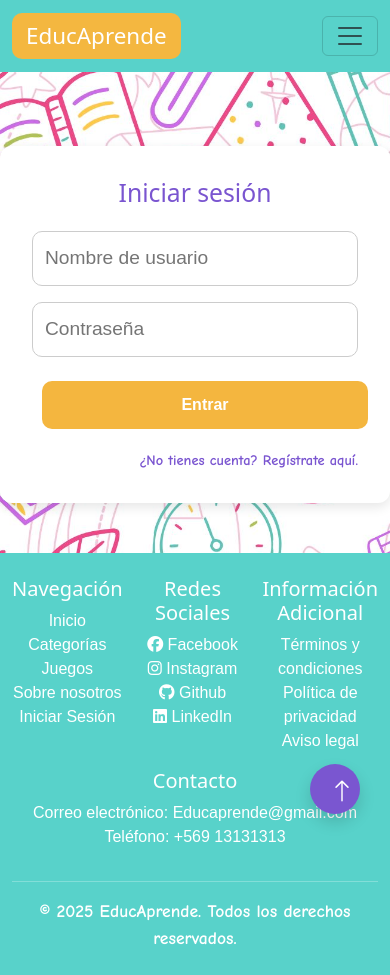
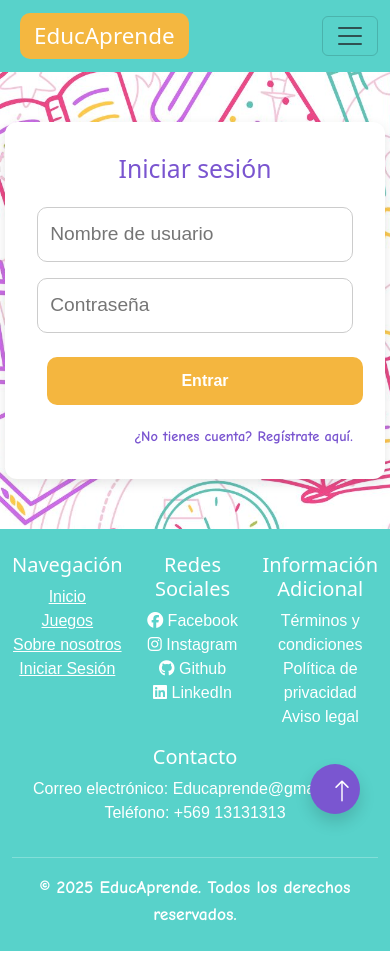
Before and after one commit to Margopvz/EducAprende-R, a React (Vite) app: page /login in a window 390 px wide. After the commit the page ends 951 px from the top, so only its background shows below. Built offline with nearby package versions, Linux system fonts and the light colour scheme; a web font is replaced by a local one.

Commit message:
primeros arreglos en responsividad y detalles

```diff
--- a/src/Pages/Login.css
+++ b/src/Pages/Login.css
@@ -1,12 +1,12 @@
-.login-container {
-    max-width: 400px;
+.login-card {
     margin: 50px auto;
     padding: 2rem;
     background-color: #ffffff;
     border-radius: 12px;
     box-shadow: 0 4px 12px rgba(0, 0, 0, 0.1);
+    align-self: center;
   }
-.login-container a {
+.login-card a {
     font-family: 'Comic neue' ;
     font-weight: bold;
 }
--- a/src/Pages/Login.jsx
+++ b/src/Pages/Login.jsx
@@ -39,15 +39,15 @@ const Login = () => {
 
   return (
   <>
-  <div className="container mt-4">
+  <div className="container mt-4 d-none">
       {loginError && (
         <div className="alert alert-danger" role="alert">
           {loginError}
         </div>
       )}
   </div>
-
-  <div className="login-container">
+<div className='row login-container'>
+  <div className="login-card col-11 col-lg-4 col-md-7 col-sm-9 ">
     <h2 className="login-title">Iniciar sesión</h2>
     <form onSubmit={handleSubmit(onSubmit)} className="login-form">
       <input type="text" placeholder="Nombre de usuario"
@@ -79,6 +79,7 @@ const Login = () => {
       </div>
     </form>
   </div>
+</div>
   </>
   )
 }
--- a/src/Pages/Register.css
+++ b/src/Pages/Register.css
@@ -1,10 +1,10 @@
-.register-container {
-    max-width: 400px;
+.register-card {
     margin: 50px auto;
     padding: 2rem;
     background-color: #ffffff;
     border-radius: 12px;
     box-shadow: 0 4px 12px rgba(0, 0, 0, 0.1);
+    align-self: center;
 }
 .register-title {
     text-align: center;
--- a/src/Pages/Register.jsx
+++ b/src/Pages/Register.jsx
@@ -51,15 +51,15 @@ const Register = () => {
 
   return (
   <>
-    <div className="container mt-4">
+    <div className="container mt-4 d-none">
       {successMessage && (
         <div className="alert alert-success" role="alert">
           {successMessage}
         </div>
       )}
     </div>
-
-  <div className="register-container">
+<div className='row register-container'>
+  <div className="register-card col-11 col-lg-4 col-md-7 col-sm-9">
     <h2 className="register-title">Crear cuenta</h2>
     <form className="register-form" onSubmit={handleSubmit(onSubmit)}>
         <input type="text" id='newUser' placeholder="Nombre de usuario"
@@ -95,6 +95,7 @@ const Register = () => {
         <button type="submit">Registrar</button>
     </form>
   </div>
+</div>
   </>
   )
 
--- a/src/components/Footer/Footer.jsx
+++ b/src/components/Footer/Footer.jsx
@@ -1,5 +1,6 @@
 import React from 'react'
 import './Footer.css'
+import { Link } from "react-router";
 
 const Footer = () => {
   return (
@@ -8,11 +9,10 @@ const Footer = () => {
           <div className="col ">
             <h5 className="text-white">Navegación</h5>
             <ul id="footer-nav" className="list-unstyled ">
-                <li ><a className="text-decoration-none" href="#">Inicio</a></li>
-                <li><a className="text-decoration-none" href="categorias.html">Categorías</a></li>
-                <li><a className="text-decoration-none" href="#">Juegos</a></li>
-                <li><a className="text-decoration-none" href="#">Sobre nosotros</a></li>
-                <li><a className="text-decoration-none" href="#">Iniciar Sesión</a></li>
+                <li ><Link to={`/`}> <a className="text-decoration-none">Inicio</a> </Link></li>
+                <li><Link to={`/categorias`}><a className="text-decoration-none">Juegos</a></Link></li>
+                <li><Link to={`/about`}><a className="text-decoration-none">Sobre nosotros</a></Link></li>
+                <li><Link to={`/login`}><a className="text-decoration-none">Iniciar Sesión</a></Link></li>
             </ul>
           </div>
           <div className="col">
--- a/src/components/Index/components/Header/Header.css
+++ b/src/components/Index/components/Header/Header.css
@@ -1,4 +1,3 @@
-
 h1.jugando-title{
 margin: 0;
 padding: 0;
@@ -33,7 +32,7 @@ font-size: 3.5rem;
 font-size: 4rem;
 }
 
-#header {
+#header{
   background-color: #fffdfa89;
   width: 100%;
 }
--- a/src/components/Index/components/Header/Header.jsx
+++ b/src/components/Index/components/Header/Header.jsx
@@ -10,7 +10,7 @@ return (
                 <h4 className='aprendiendo-title'><span className="aprendiendo-txt text-center">aprendiendo</span><p className="se-txt">se <span className="gana-txt">gana</span></p></h4>
                 <button type="button" className="btn btn-warning btn-lg mt-4 mt-sm-2">Juega Ahora!</button>
             </div>
-            <div className="col">
+            <div className="col-6">
                 <img className="img-fluid index-img" src="./src/assets/img/img_hero.png" alt="EducAprende" />
             </div>
         </div>
--- a/src/components/Index/components/Main/Main.jsx
+++ b/src/components/Index/components/Main/Main.jsx
@@ -3,7 +3,7 @@ function Main() {
 return (
 <main className="container-fluid rounded-5 aboutUs text-white my-4" style={{"backgroundColor": "#7A56D0"}}>
         <div className="row">
-            <div className="col-6 col-lg-5 px-4 pt-3">
+            <div className="col-6 col-lg-5 px-4 pt-3 align-content-center">
                 <h1 style={{"color": "white", "backgroundColor": "#81F0EF"}} className="coiny-title text-center rounded-4">Quienes Somos</h1>
                 <p style={{"color": "white"}} className="text-center">
                 Somos un grupo de desarrolladores apasionados por la educación, buscamos contribuir al acceso a la educación de calidad y equitativa para todos
--- a/src/components/NavBar/NavBar.jsx
+++ b/src/components/NavBar/NavBar.jsx
@@ -13,8 +13,8 @@ const Navbar = () => {
     <nav className="navbar coiny-title navbar-expand-lg navbar-custom">
         <div className="container-fluid">
             <div className="navbar-brand d-flex align-items-center">
-                <div className="brand-box">
-                    <Link to={`/`} className='text-decoration-none'><span> Educ</span><span style={{ color: '#ffffff' }}>Aprende</span></Link>
+                <div className="brand-box ms-2">
+                    <Link to={`/`} className='text-decoration-none nav-logo'><span> EducAprende</span></Link>
                 </div>
             </div>
             <button className="navbar-toggler" type="button" data-bs-toggle="collapse" data-bs-target="#navbarNav">
@@ -23,10 +23,7 @@ const Navbar = () => {
         <div className="collapse navbar-collapse justify-content-end" id="navbarNav">
             <ul className="navbar-nav align-items-center">
                 <li className="nav-item">
-                    <Link to={`/categorias`} className="nav-link">Categorías</Link>
-                </li>
-                <li className="nav-item">
-                    <Link to={`/juegos/timelgame`} className="nav-link">TimeLGame</Link>
+                    <Link to={`/categorias`} className="nav-link">Juegos</Link>
                 </li>
                 <li className="nav-item">
                     <Link to={`/about`} className="nav-link">Nosotros</Link>
```
Also changed, not shown: src/components/NavBar/NavBar.css (line endings or trailing spaces).
